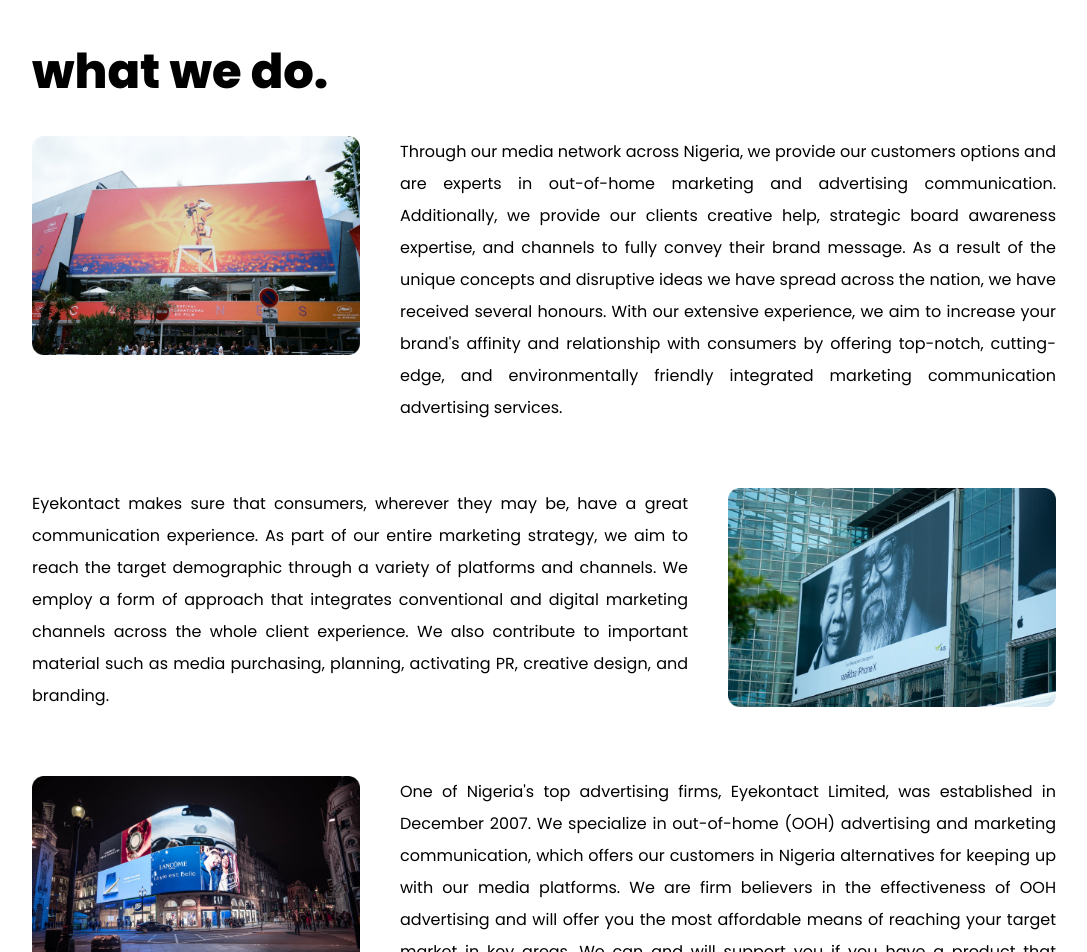
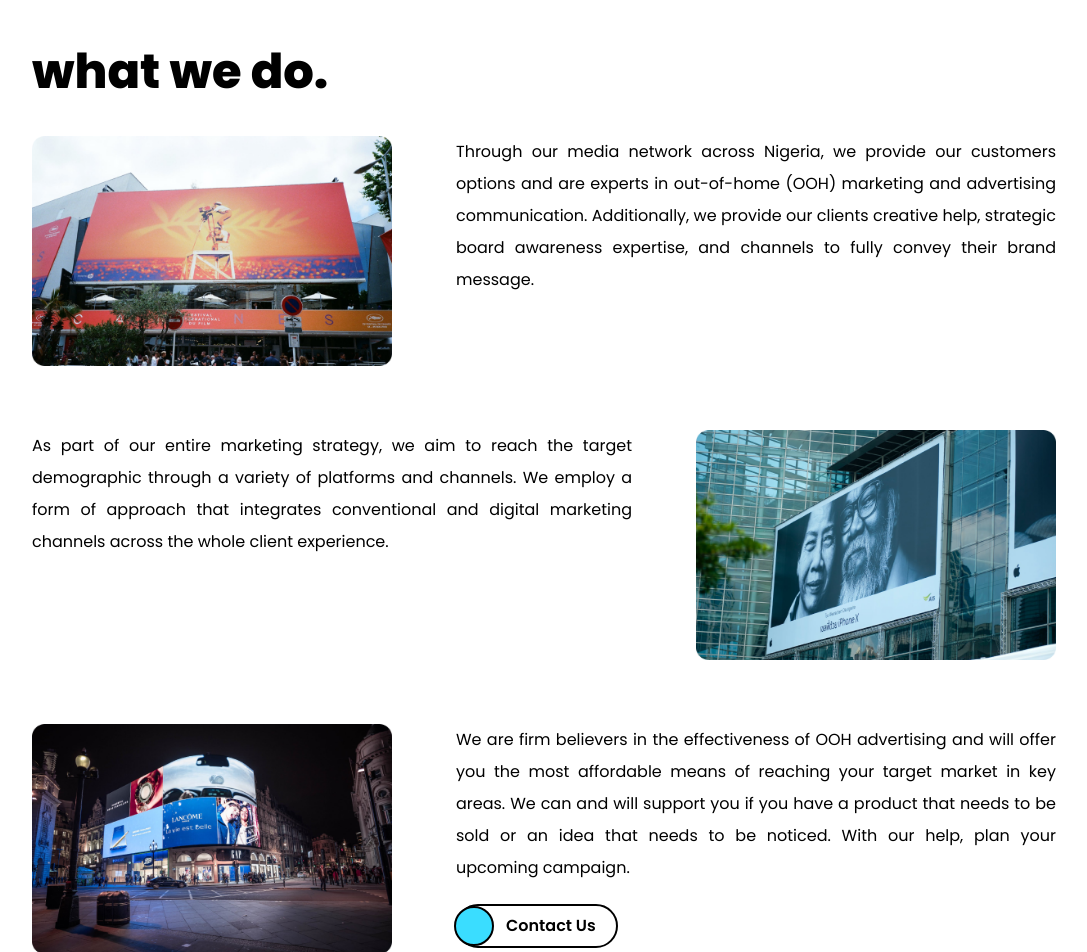
Before and after one commit to feyiamujo1/project-x, a React (Create React App) app: page / in a window 1280 px wide. Shown: the part 2400-3352 px from the top of the page, without its empty margins (96-1183 px from the left). Built offline with nearby package versions, Linux system fonts and the light colour scheme.

Commit message:
Text changes

```diff
--- a/src/components/About.js
+++ b/src/components/About.js
@@ -17,13 +17,13 @@ const About = () => {
 
     const Members = [
         { id: 0, name: "Adeniyi Ganiyu", position: "Managing Director", image: ManagingDirectorImage },
-        { id: 1, name: "Lucky Nwaka", position: "Operation Manager", image: OperationManager },
-        { id: 2, name: "Faith Ikejiaku", position: "Executive Assistant", image: ExecutiveAssistantImage },
+        { id: 1, name: "Lucky Nwaka", position: "Asset Manager", image: OperationManager },
+        { id: 2, name: "Faith Ikejiaku", position: "Customer Service Manager", image: ExecutiveAssistantImage },
         { id: 3, name: "Daniel Olarewaju", position: "Office Assistant", image: OfficeAssistantImage},
         { id: 4, name: "Enare Ejim", position: "Innovation Manager", image: InnovationManagerImage},
         { id: 5, name: "Gbemisola Bello", position: "Marketing Manager", image: MarketingManagerImage },
-        { id: 6, name: "Abiola Adeyeye", position: "Creative Specialist", image: CreativeSpecialityImage },
-        { id: 7, name: "John Doe", position: "John Manager", image: JohnDoeImage }
+        { id: 6, name: "Abiola Adeyeye", position: "Creative Executive", image: CreativeSpecialityImage },
+        { id: 7, name: "Ibrahim Abiodun", position: "Operation Executive", image: JohnDoeImage }
     ]
 
     const firstContainer = useRef(null);
@@ -54,25 +54,17 @@ const About = () => {
             </div>
         </div>
         <div ref={firstContainer} className='bg-black'>
-            <div className="w-11/12 lg:w-[80%] mx-auto md:h-[600px] relative pb-16 pt-16 space-y-10">
-
-                {/* <div className='hidden md:block'>
-                    <p className='hidden md:flex flex-row w-fit gap-4 justify-center items-center text-white'><Link to='/' className='hover:text-custom-blue'>Home</Link> <img src={DirectionImage} alt=""/> About Us</p>
-                </div> */}
-
-                {/* <h1 className="font-extrabold abt -mt-10 text-4xl md:text-5xl text-white">About Us</h1> */}
-                <div className='flex flex-col md:flex-row w-full gap-10'>
+            <div className="w-11/12 lg:w-[80%] mx-auto md:h-[600px] lg:h-[560px] relative pb-16 pt-16 space-y-10">
+                <div className='flex flex-col md:flex-row w-full gap-10 lg:gap-16'>
                     <div className='w-fit space-y-14 md:space-y-0'>
                         <p className='md:hidden block text-white'>
-                            {/* We are an OOH advertising agency , known for iconic creativity and innovations.  */}
                             We create , manage and execute high-impact campaigns for clients who wants to get their ads campaign in front of the right audience
                         </p>
-                        <img className='hidden md:block w-[810px] lg:w-[910px] h-[590px]' src={AboutImage} alt='' />
+                        <img className='hidden md:block w-[810px] lg:w-[940px] h-[600px]' src={AboutImage} alt='' />
                         <img className='md:hidden block w-full h-full' src={AboutImageMobile} alt='' />
                     </div>
                     <div className='text-white space-y-5 md:space-y-3 w-full'>
                         <p className='hidden md:block'>
-                            {/* We are an OOH advertising agency , known for iconic creativity and innovations.  */}
                             We create , manage and execute high-impact campaigns for clients who wants to get their ads campaign in front of the right audience
                         </p>
                         <h2 className='font-bold text-2xl'>Our Mission</h2>
@@ -94,7 +86,7 @@ const About = () => {
 
             </div> */}
         </div>
-        <div className="w-11/12 lg:w-[80%] mx-auto py-28 bg-white space-y-12">
+        <div className="w-11/12 lg:w-[80%] mx-auto py-32 bg-white space-y-12">
             <h1 className="font-extrabold text-3xl md:text-5xl max-w-[600px] expert">We are Experts in Out of Homes Advertising.</h1>
             <div className='grid grid-cols-1 sm:grid-cols-2 md:grid-cols-3 gap-x-28 gap-y-6'>
                 <div className='space-y-3'>
@@ -123,7 +115,7 @@ const About = () => {
                             <div className='w-[110px] h-7 -mt-1 bg-custom-blue-dark transform -skew-x-[24deg] mx-auto -rotate-[24deg]'></div>
                             <div className='space-y-2 text-center'>
                                 <h3 className='text-white text-[28px] font-bold'>{Members[0].name}</h3>
-                                <p className='text-custom-ash group-hover:text-custom-blue-dark'>{Members[0].position}</p>
+                                <p className=' text-custom-blue-dark'>{Members[0].position}</p>
                             </div>
                         </div>
                     </div>
--- a/src/components/Home.js
+++ b/src/components/Home.js
@@ -129,38 +129,43 @@ const Home = () => {
             <div className='w-11/12 lg:w-[80%] mx-auto space-y-10'>
                 <h1 className="text-black font-extrabold text-4xl md:text-5xl">what we do.</h1>
                 <div className="space-y-10 md:space-y-16">
-                    <div className="w-full flex flex-col md:flex-row gap-4 md:gap-10 items-start ">
-                        <div className="w-full md:w-1/3">
-                            <img className="w-full" src={FirstFrameImage} alt='' />
+                    {/*
+                            With our extensive experience, we aim to increase your brand's affinity and relationship with consumers by offering top-notch, cutting-edge, and environmentally
+                            friendly integrated marketing communication advertising services.
+                            As a result of the unique concepts and disruptive ideas we spread across the nation, we have received several honours for our incredible work.
+                            Eyekontact makes sure that consumers, wherever they may be, have a great communication experience. We also contribute to important material such as media purchasing, planning, activating PR, creative design, and branding.
+                            As one of Nigeria's top advertising firms, Eyekontact Limited, was established in December 2007. We specialize in out-of-home (OOH) advertising and marketing communication, which offers our customers in Nigeria
+                            alternatives for keeping up with our media platforms.
+                        */}
+                    <div className="w-full h-fit flex flex-col md:flex-row gap-4 md:gap-8 lg:gap-16 md:h-[230px] items-start ">
+                        <div className="w-full md:w-[65%] md:h-[100%] lg:w-[60%]">
+                            <img className="w-full h-full md:min-h-full md:w-full" src={FirstFrameImage} alt='' />
                         </div>
-                        <p className="w-full md:w-2/3 text-base leading-8 md:text-justify">
-                            Through our media network across Nigeria, we provide our customers options and are experts in out-of-home marketing and advertising communication.
+                        <p className="w-full text-base leading-8 md:text-justify">
+                            Through our media network across Nigeria, we provide our customers options and are experts in out-of-home (OOH) marketing and advertising communication.
                             Additionally, we provide our clients creative help, strategic board awareness expertise, and channels to fully convey their brand message.
-                            As a result of the unique concepts and disruptive ideas we have spread across the nation, we have received several honours.
-                            With our extensive experience, we aim to increase your brand's affinity and relationship with consumers by offering top-notch, cutting-edge, and environmentally friendly integrated marketing communication advertising services.
                         </p>
                     </div>
-                    <div className="w-full flex flex-col-reverse md:flex-row gap-4 md:gap-10 items-start">
-                        <p className="w-full md:w-2/3 text-base leading-8 md:text-justify">
-                            Eyekontact makes sure that consumers, wherever they may be, have a great communication experience. As part of our entire marketing strategy,
-                            we aim to reach the target demographic through a variety of platforms and channels. We employ a form of approach that integrates conventional and digital marketing channels across the whole client experience.
-                            We also contribute to important material such as media purchasing, planning, activating PR, creative design, and branding.
+                    <div className="w-full h-fit flex flex-col-reverse md:flex-row gap-4 md:gap-8 lg:gap-16 md:h-[230px] items-start">
+                        <p className="w-full text-base leading-8 md:text-justify">
+                            As part of our entire marketing strategy, we aim to reach the target demographic through a variety of platforms and channels. We employ a form of approach
+                            that integrates conventional and digital marketing channels across the whole client experience.
                         </p>
-                        <div className="w-full md:w-1/3">
-                            <img className="w-full" src={SecondFrameImage} alt='' />
+
+                        <div className="w-full md:w-[65%] md:h-[100%] lg:w-[60%]">
+                            <img className="w-full h-full md:min-h-full md:w-full" src={SecondFrameImage} alt='' />
                         </div>
                     </div>
-                    <div className="w-full flex flex-col md:flex-row gap-4 md:gap-10 items-start">
-                        <div className="w-full md:w-1/3">
-                            <img className="w-full" src={ThirdFrameImage} alt='' />
+                    <div className="w-full flex flex-col md:flex-row gap-4 md:gap-8 lg:gap-16 md:h-[230px] items-start">
+                        <div className="w-full md:w-[65%] md:h-[100%] lg:w-[60%]">
+                            <img className="w-full h-full md:min-h-full md:w-full" src={ThirdFrameImage} alt='' />
                         </div>
-                        <div className="w-full md:w-2/3 space-y-5 text-base">
+                        <div className="w-full space-y-5 text-base">
                             <p className="leading-8 md:text-justify">
-                            One of Nigeria's top advertising firms, Eyekontact Limited, was established in December 2007. We specialize in out-of-home (OOH) advertising and marketing communication, which offers our customers in Nigeria
-                            alternatives for keeping up with our media platforms. We are firm believers in the effectiveness of OOH advertising and will offer you the most affordable means of reaching your target market in key areas.
+                             We are firm believers in the effectiveness of OOH advertising and will offer you the most affordable means of reaching your target market in key areas.
                             We can and will support you if you have a product that needs to be sold or an idea that needs to be noticed. With our help, plan your upcoming campaign.
                             </p>
-                            <div className="relative w-fit md:border-2 bg-custom-blue md:bg-white md:border-black rounded-full cursor-pointer mx-auto md:ml-0">
+                            <div className="relative w-fit md:border-2 bg-custom-blue md:bg-white md:border-black rounded-full cursor-pointer mx-auto md:ml-0 md:mb-10">
                                 <div className="hidden md:block absolute rounded-full h-full w-10 p-2 bg-custom-blue border-2 border-black -left-1"></div>
                                 <p className="py-[8px] hidden md:block pr-5 pl-12 font-semibold">Contact Us</p>
                                 <p className="py-2 p-4 font-semibold text-white md:hidden">Contact Us</p>
```
